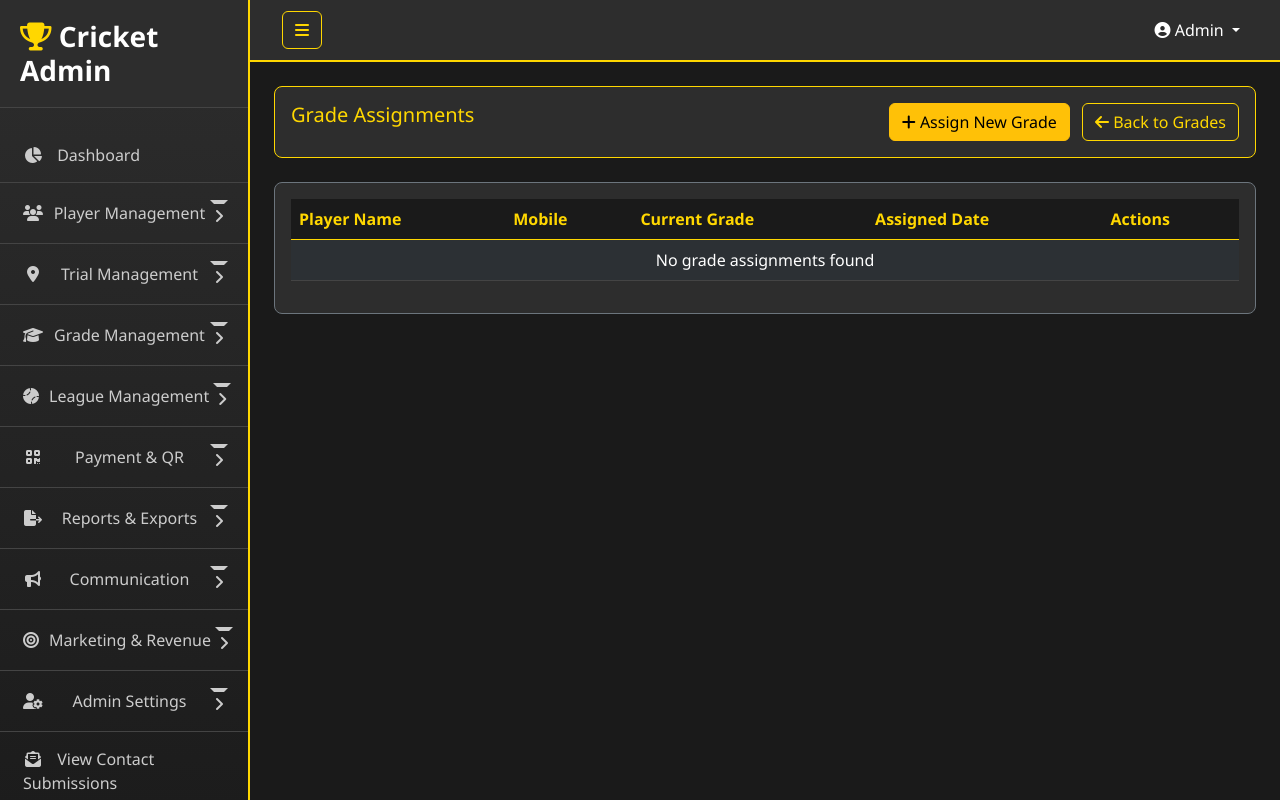
After one commit to webdevshivam/cricket-mangement-2, a CodeIgniter 4 app: the page made by app/Views/admin/grades/assignments.php in a window 1280 px wide. The commit adds this page. Run offline with PHP 8.4 and a stand-in for CodeIgniter, Linux system fonts and the light colour scheme; the template is opened without the code that fills it, so the values that code supplies are empty; some libraries are stand-ins or nearby versions.

Commit message:
Assistant checkpoint: Fixed admin/frontend separation and grade assignment flow
Assistant generated file changes:
- app/Controllers/GradeController.php: Fix admin assignment redirect and separate frontend/admin flows, Fix admin assignment to stay on admin page, Update frontend grade check to handle errors properly, Add admin methods to manage grade assignments
- app/Config/Routes.php: Fix admin grade assignment routes
- app/Views/admin/grades/assignments.php: Create admin view for managing grade assignments
- app/Views/admin/grades/index.php: Add link to view assignments

---

User prompt:

why are you redirected all error on the admin side from the frontend side
and why are you redireto check result after assign the grade

--> grade check for the players(they will only find their details , and if number not match then show error on the frontend side)
and same as the backend (admin willonly assign the grade  update the assigment, delete the assignment only )

Replit-Commit-Author: Assistant
Replit-Commit-Session-Id: c1c7cc49-26b1-4a12-acef-9bbd0f2d5eaf

```diff
--- a/app/Config/Routes.php
+++ b/app/Config/Routes.php
@@ -57,8 +57,10 @@ $routes->group('/admin/grades', ['filter' => 'role:admin'], function ($routes) {
   $routes->post('update/(:num)', 'GradeController::update/$1');
   $routes->get('delete/(:num)', 'GradeController::delete/$1');
   $routes->get('assign/(:num)', 'GradeController::assign/$1');
-  $routes->get('assign', 'GradeController::assignSave');
   $routes->post('assignGrade', 'GradeController::assignGrade');
+  $routes->get('assignments', 'GradeController::viewAssignments');
+  $routes->post('updateAssignment/(:num)', 'GradeController::updateAssignment/$1');
+  $routes->post('deleteAssignment/(:num)', 'GradeController::deleteAssignment/$1');
 });
 
 //trial registration routes
--- /dev/null
+++ b/app/Views/admin/grades/assignments.php
@@ -0,0 +1,137 @@
+
+<?= $this->extend('layouts/admin'); ?>
+<?= $this->section('content'); ?>
+
+<div class="card bg-dark text-white border-warning mb-4">
+  <div class="card-body">
+    <div class="d-flex justify-content-between">
+      <h5 class="card-title text-warning">Grade Assignments</h5>
+      <div>
+        <a href="<?= site_url('admin/grades/assign'); ?>" class="btn btn-warning me-2">
+          <i class="fas fa-plus"></i> Assign New Grade
+        </a>
+        <a href="<?= site_url('admin/grades'); ?>" class="btn btn-outline-warning">
+          <i class="fas fa-arrow-left"></i> Back to Grades
+        </a>
+      </div>
+    </div>
+  </div>
+</div>
+
+<div class="card bg-dark text-white border-secondary">
+  <div class="card-body">
+
+    <!-- Flash Messages -->
+    <?php if (session()->getFlashdata('success')): ?>
+      <div class="alert alert-success"><?= session()->getFlashdata('success') ?></div>
+    <?php endif; ?>
+
+    <?php if (session()->getFlashdata('error')): ?>
+      <div class="alert alert-danger"><?= session()->getFlashdata('error') ?></div>
+    <?php endif; ?>
+
+    <!-- Assignments Table -->
+    <div class="table-responsive">
+      <table class="table table-dark table-striped">
+        <thead>
+          <tr>
+            <th>Player Name</th>
+            <th>Mobile</th>
+            <th>Current Grade</th>
+            <th>Assigned Date</th>
+            <th>Actions</th>
+          </tr>
+        </thead>
+        <tbody>
+          <?php if (empty($assignments)): ?>
+            <tr>
+              <td colspan="5" class="text-center">No grade assignments found</td>
+            </tr>
+          <?php else: ?>
+            <?php foreach ($assignments as $assignment): ?>
+              <tr>
+                <td><?= esc($assignment['player_name']) ?></td>
+                <td><?= esc($assignment['mobile']) ?></td>
+                <td>
+                  <span class="badge bg-warning text-dark"><?= esc($assignment['grade_title']) ?></span>
+                </td>
+                <td><?= date('d M Y', strtotime($assignment['assigned_at'])) ?></td>
+                <td>
+                  <button class="btn btn-sm btn-outline-warning" data-bs-toggle="modal" data-bs-target="#updateModal<?= $assignment['id'] ?>">
+                    <i class="fas fa-edit"></i> Update
+                  </button>
+                  <button class="btn btn-sm btn-outline-danger" data-bs-toggle="modal" data-bs-target="#deleteModal<?= $assignment['id'] ?>">
+                    <i class="fas fa-trash"></i> Remove
+                  </button>
+                </td>
+              </tr>
+
+              <!-- Update Modal -->
+              <div class="modal fade" id="updateModal<?= $assignment['id'] ?>" tabindex="-1">
+                <div class="modal-dialog">
+                  <div class="modal-content bg-dark text-white">
+                    <div class="modal-header border-warning">
+                      <h5 class="modal-title text-warning">Update Grade Assignment</h5>
+                      <button type="button" class="btn-close btn-close-white" data-bs-dismiss="modal"></button>
+                    </div>
+                    <form action="<?= site_url('admin/grades/updateAssignment/' . $assignment['id']) ?>" method="post">
+                      <?= csrf_field(); ?>
+                      <div class="modal-body">
+                        <p><strong>Player:</strong> <?= esc($assignment['player_name']) ?></p>
+                        <div class="mb-3">
+                          <label for="grade_id<?= $assignment['id'] ?>" class="form-label">Select New Grade</label>
+                          <select class="form-select" id="grade_id<?= $assignment['id'] ?>" name="grade_id" required>
+                            <option value="">-- Select Grade --</option>
+                            <?php
+                            $gradeModel = new \App\Models\GradeModel();
+                            $grades = $gradeModel->where('status', 'active')->findAll();
+                            foreach ($grades as $grade): ?>
+                              <option value="<?= $grade['id'] ?>" <?= $grade['id'] == $assignment['grade_id'] ? 'selected' : '' ?>>
+                                <?= esc($grade['title']) ?> - ₹<?= esc($grade['league_fee']) ?>
+                              </option>
+                            <?php endforeach; ?>
+                          </select>
+                        </div>
+                      </div>
+                      <div class="modal-footer border-warning">
+                        <button type="button" class="btn btn-secondary" data-bs-dismiss="modal">Cancel</button>
+                        <button type="submit" class="btn btn-warning">Update Assignment</button>
+                      </div>
+                    </form>
+                  </div>
+                </div>
+              </div>
+
+              <!-- Delete Modal -->
+              <div class="modal fade" id="deleteModal<?= $assignment['id'] ?>" tabindex="-1">
+                <div class="modal-dialog">
+                  <div class="modal-content bg-dark text-white">
+                    <div class="modal-header border-danger">
+                      <h5 class="modal-title text-danger">Remove Grade Assignment</h5>
+                      <button type="button" class="btn-close btn-close-white" data-bs-dismiss="modal"></button>
+                    </div>
+                    <div class="modal-body">
+                      <p>Are you sure you want to remove the grade assignment for <strong><?= esc($assignment['player_name']) ?></strong>?</p>
+                      <p class="text-warning">This action will remove the player from the assigned grade.</p>
+                    </div>
+                    <div class="modal-footer border-danger">
+                      <button type="button" class="btn btn-secondary" data-bs-dismiss="modal">Cancel</button>
+                      <form action="<?= site_url('admin/grades/deleteAssignment/' . $assignment['id']) ?>" method="post" style="display: inline;">
+                        <?= csrf_field(); ?>
+                        <button type="submit" class="btn btn-danger">Remove Assignment</button>
+                      </form>
+                    </div>
+                  </div>
+                </div>
+              </div>
+
+            <?php endforeach; ?>
+          <?php endif; ?>
+        </tbody>
+      </table>
+    </div>
+
+  </div>
+</div>
+
+<?= $this->endSection(); ?>
```
Also changed, not shown: app/Controllers/GradeController.php (+54 -5 lines), app/Views/admin/grades/index.php (+11 -3 lines).
